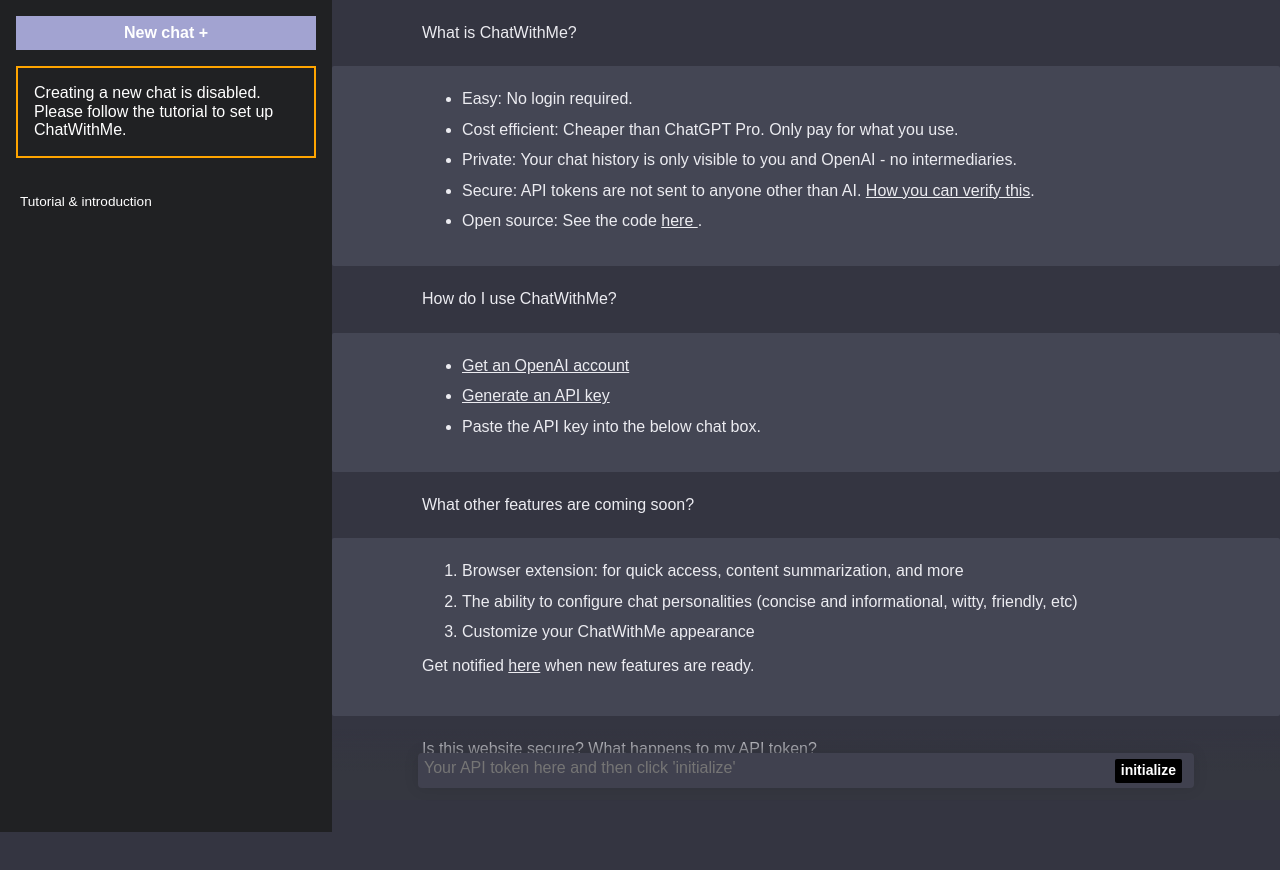
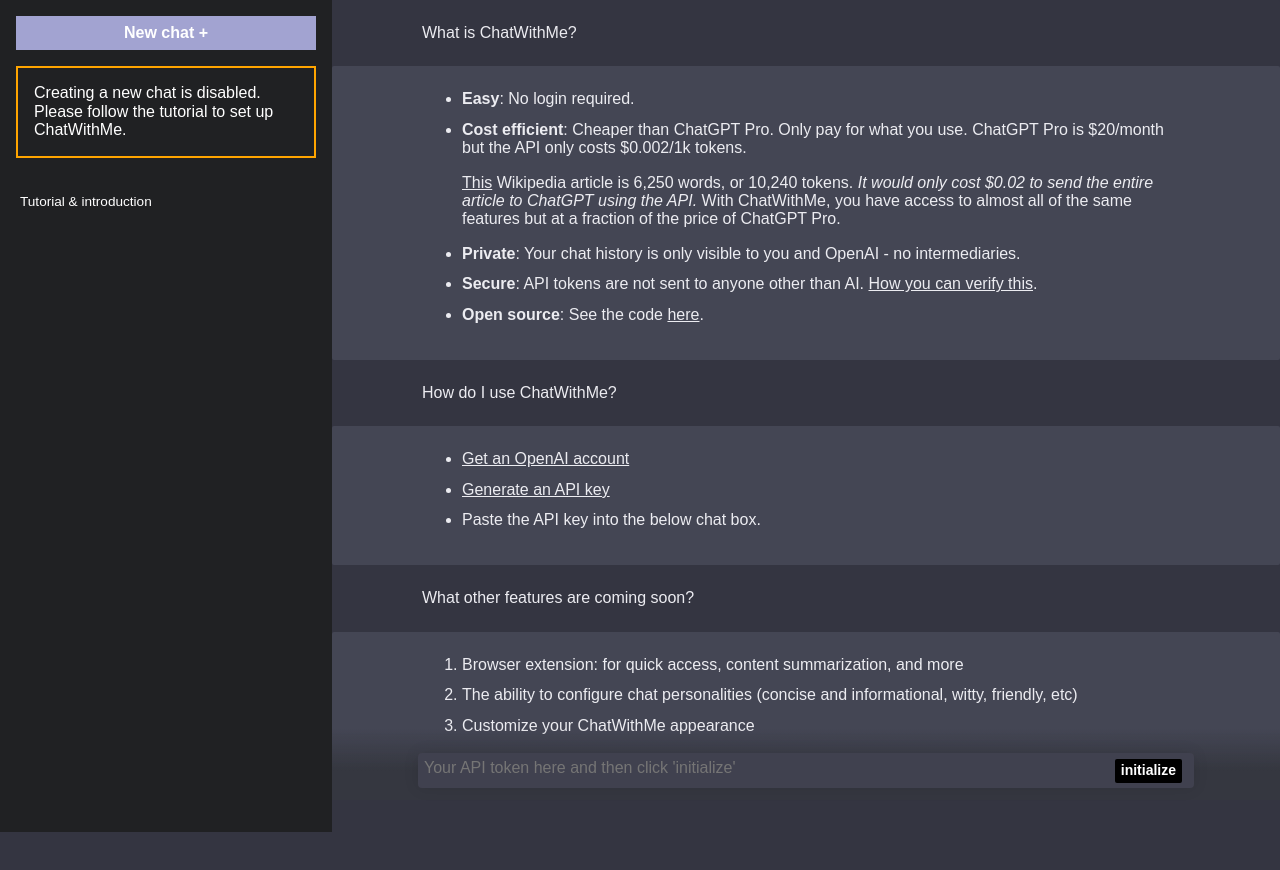
Before and after one commit to kierangilliam/chatwithme.chat, a SvelteKit app: page /tutorial in a window 1280 px wide. Built offline with nearby package versions, Linux system fonts and the light colour scheme.

Commit message:
add cost incentive

```diff
--- a/src/routes/tutorial/+page.svelte
+++ b/src/routes/tutorial/+page.svelte
@@ -21,31 +21,48 @@
 
 		<Message role="assistant">
 			<ul>
-				<li>Easy: No login required.</li>
+				<li><strong>Easy</strong>: No login required.</li>
 
 				<li>
-					Cost efficient: Cheaper than ChatGPT Pro. Only pay for what you use.
+					<strong>Cost efficient</strong>: Cheaper than ChatGPT Pro. Only pay
+					for what you use. ChatGPT Pro is $20/month but the API only costs
+					$0.002/1k tokens.
+				</li>
+
+				<p>
+					<a
+						href="https://en.wikipedia.org/wiki/Natural_language_processing"
+						target="_blank"
+						rel="noreferrer">This</a
+					>
+					Wikipedia article is 6,250 words, or 10,240 tokens.
+					<em
+						>It would only cost $0.02 to send the entire article to ChatGPT
+						using the API.</em
+					> With ChatWithMe, you have access to almost all of the same features but
+					at a fraction of the price of ChatGPT Pro.
+				</p>
+
+				<li>
+					<strong>Private</strong>: Your chat history is only visible to you and
+					OpenAI - no intermediaries.
 				</li>
 
 				<li>
-					Private: Your chat history is only visible to you and OpenAI - no
-					intermediaries.
-				</li>
-
-				<li>
-					Secure: API tokens are not sent to anyone other than AI.
+					<strong>Secure</strong>: API tokens are not sent to anyone other than
+					AI.
 					<a href="/security"> How you can verify this</a>.
 				</li>
 
 				<li>
-					Open source: See the code
+					<strong>Open source</strong>: See the code
 					<a
 						href="https://github.com/kierangilliam/chatwithme.chat"
 						target="_blank"
 						rel="noreferrer"
 					>
-						here
-					</a>.
+						here</a
+					>.
 				</li>
 			</ul>
 		</Message>
```
